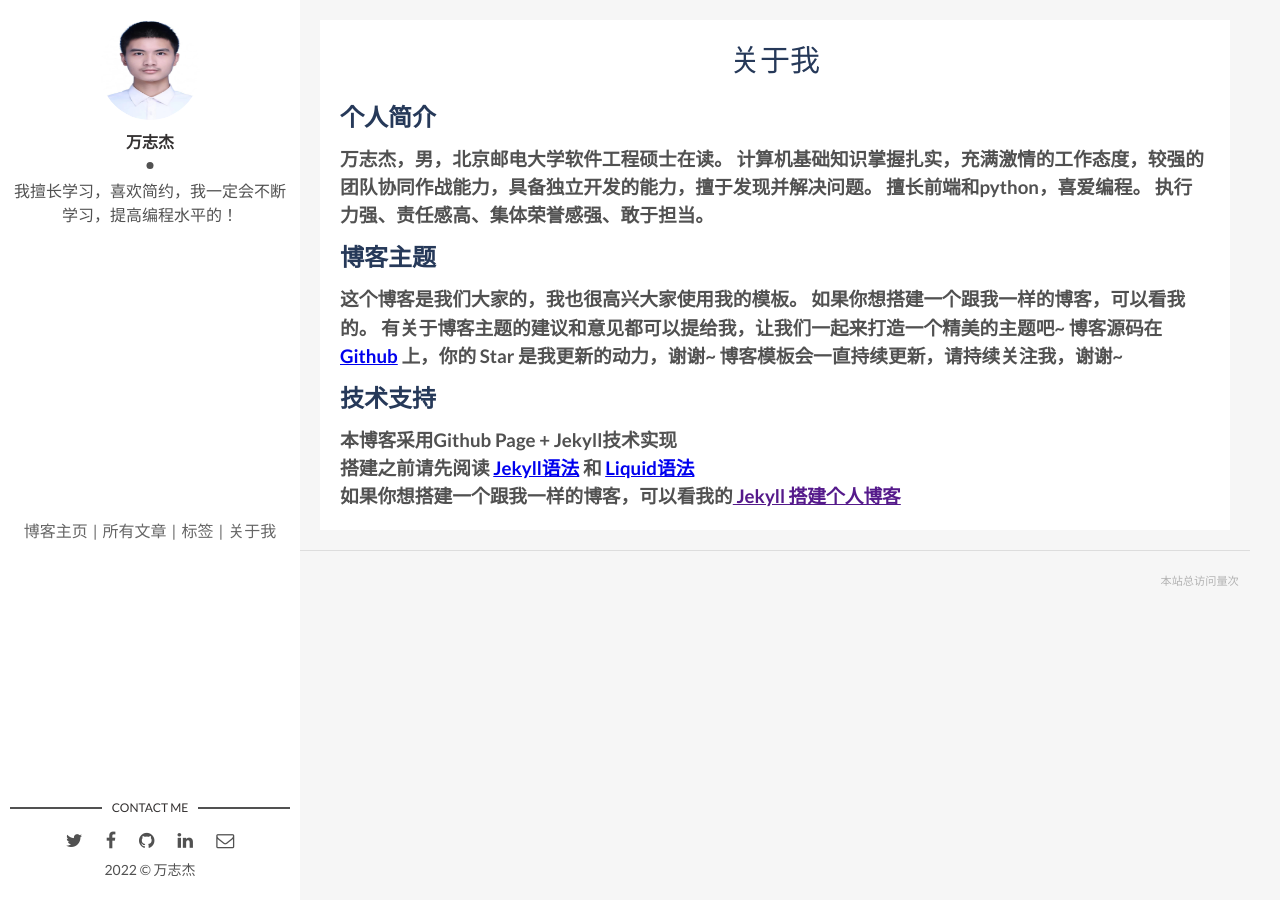
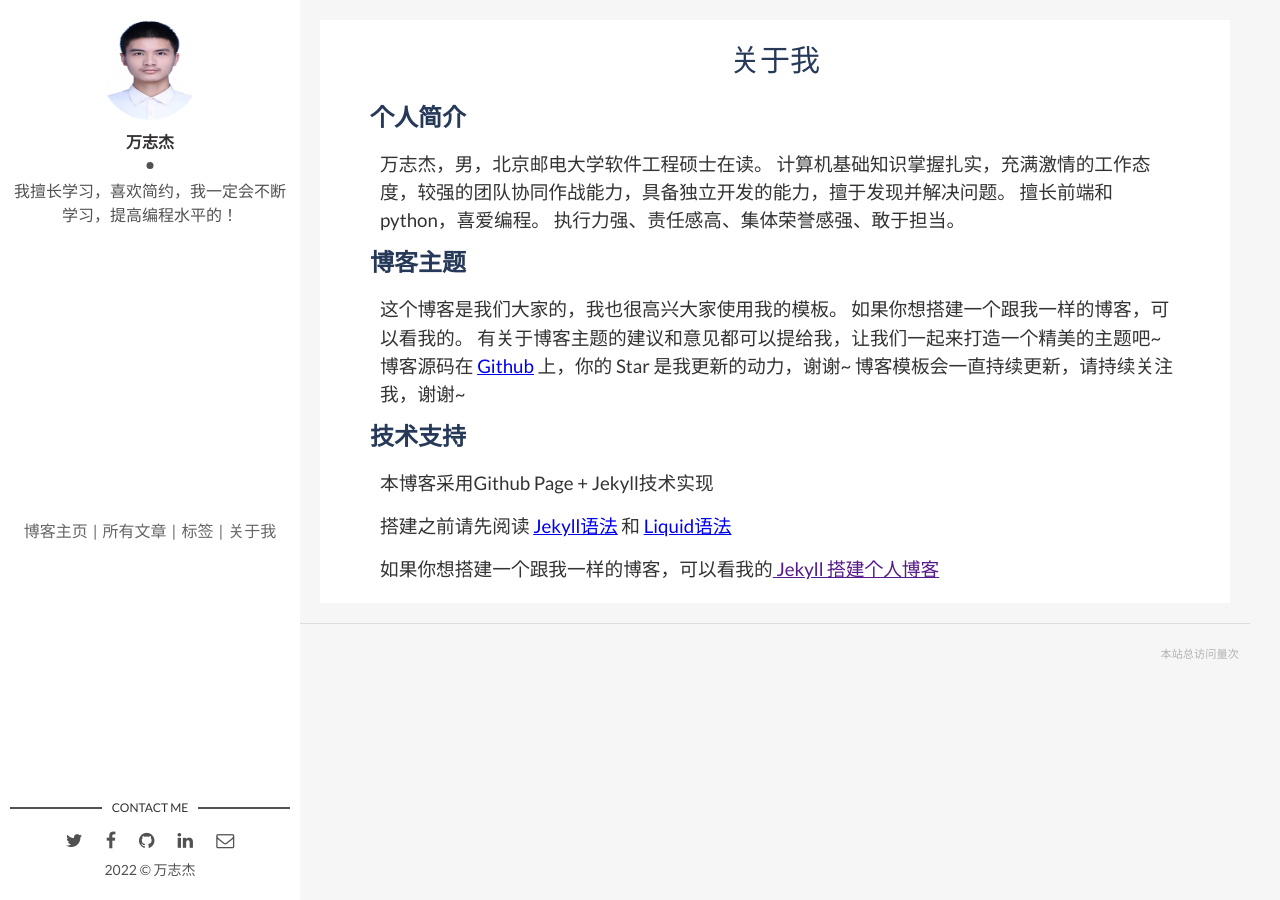
Before and after one commit to 19991010wan/19991010wan-Blog, a Jekyll site: the page built from archive.html, in a window 1280 px wide. Built offline with Jekyll 4.4.1, drawn with Linux system fonts in a browser that asks for light colours; nearby versions of some CDN libraries; comment, search, counter and statistics services are not loaded.

Commit message:
update css

```diff
--- a/assets/css/main.css
+++ b/assets/css/main.css
@@ -1378,7 +1378,7 @@ a.newer-posts:hover {
 .blog-about {
   width: 100%;
   background-color: #ffffff;
-  padding: 0 20px 20px; }
+  padding: 0 50px 20px; }
   .blog-about h1 {
     font-size: 30px;
     text-align: center;
@@ -1387,6 +1387,10 @@ a.newer-posts:hover {
   .blog-about h2 {
     color: #263959;
     margin: 10px 0; }
+  .blog-about h3 {
+    color: #333333;
+    font-weight: normal;
+    margin: 15px 0 0 10px; }
 
 /* - - - - - - - - - - Media Styles - - - - - - - - - - */
 /* Medium Devices, Desktops */
```
Also changed, not shown: assets/css/scss/parts/_about.scss (+6 -1 lines).
